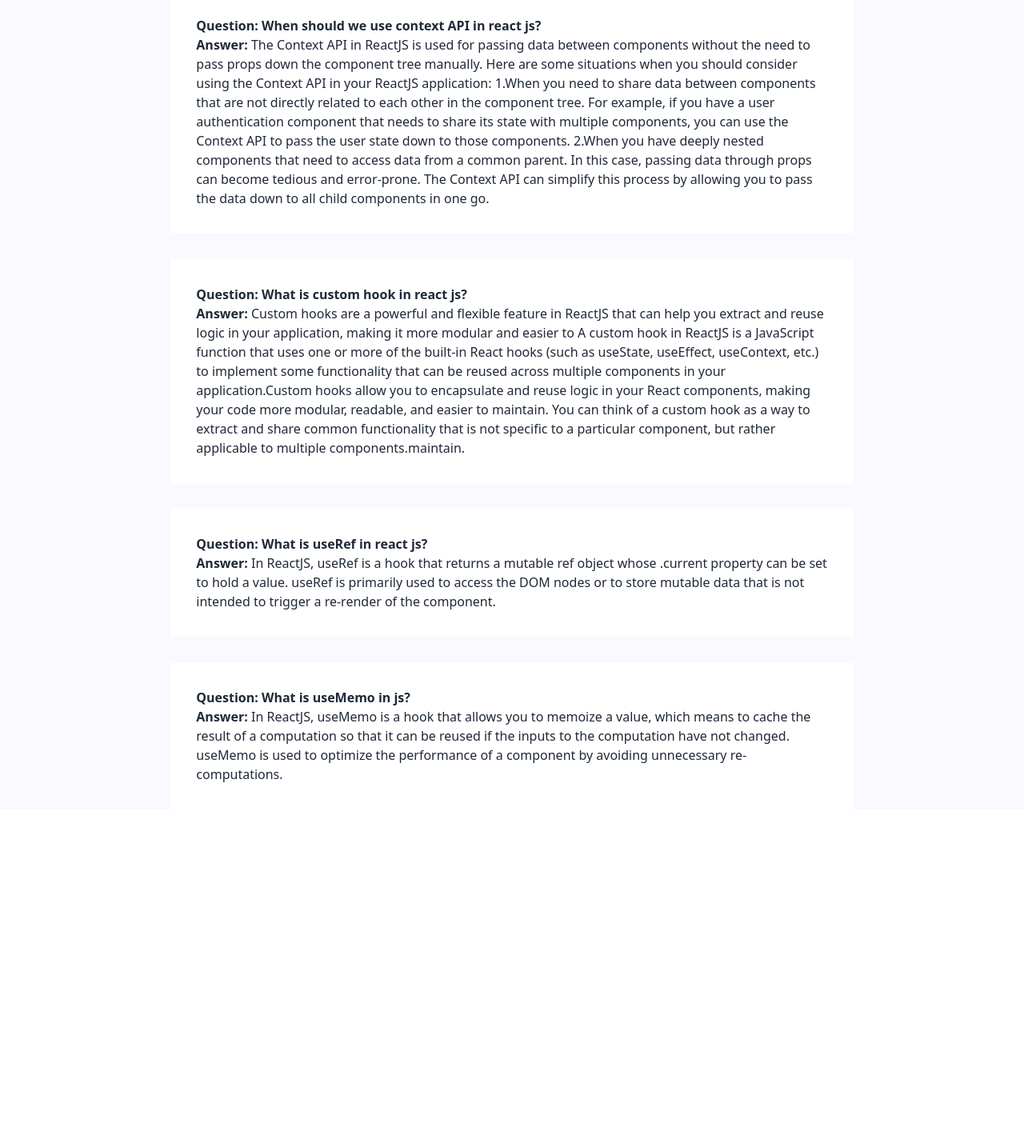
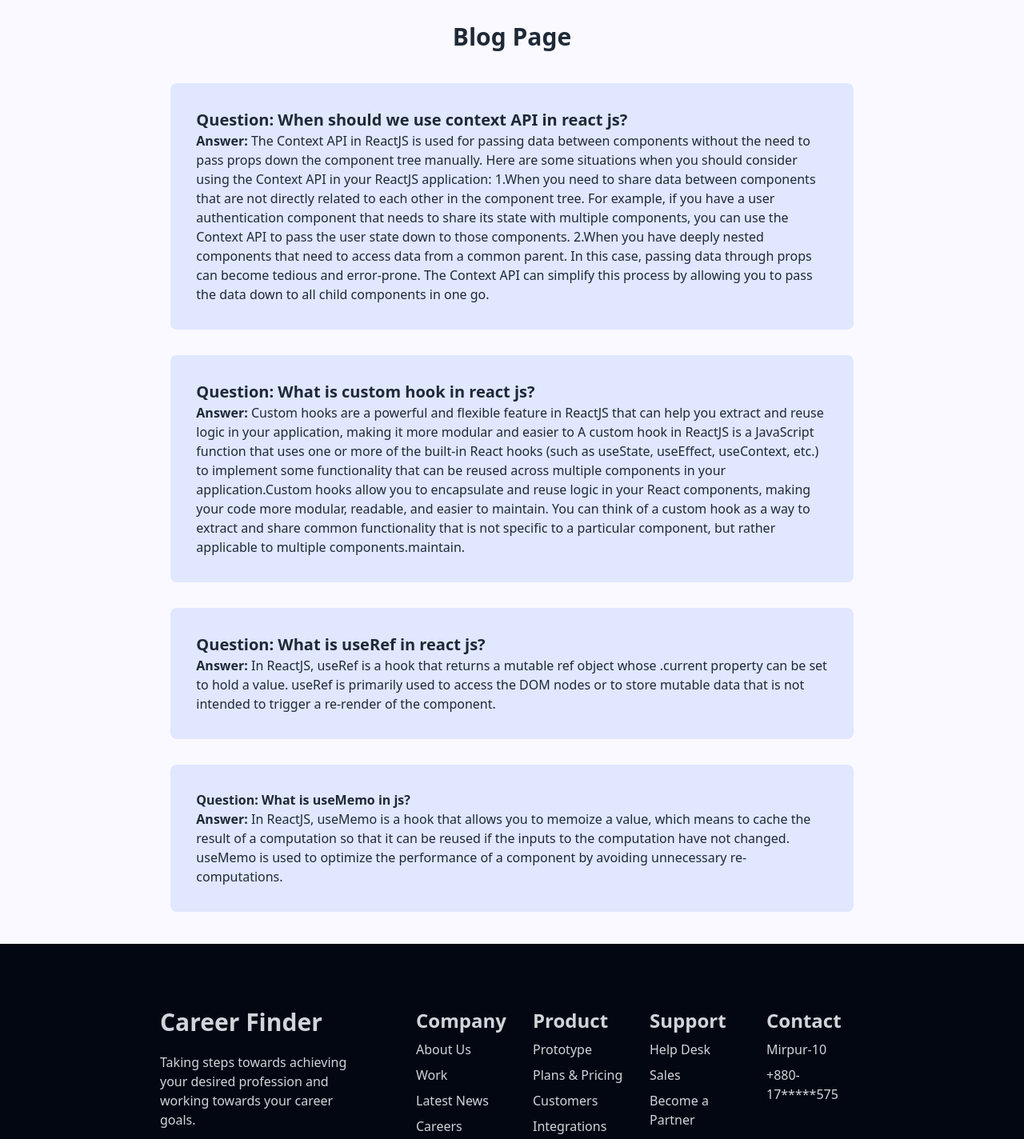
Before and after one commit to masum2000/career-finder, a React (Vite) app: page /blog in a window 1280 px wide. Shown: the part 100-1524 px from the top of the page at 80% size. Before the commit the page ends 1144 px from the top, so only its background shows below. Built offline with nearby package versions, Linux system fonts and the light colour scheme.

Commit message:
footer added

```diff
--- a/public/footer.json
+++ b/public/footer.json
@@ -0,0 +1,27 @@
+[
+    {
+        "id":1,
+        "title": "Company",
+        "features": ["About Us", "Work", "Latest News", "Career"]
+
+      },
+      {
+        "id":2,
+        "title": "Product",
+        "features": ["Prototype","Plans & Pricing","Customers","Integrations"]
+
+
+      },
+      {
+        "id":3,
+        "title": "Support",
+        "features": ["Help Desk", "Sales", "Become a Partner","Developers"]
+
+      },
+      {
+        "id":4,
+        "title": "Contact",
+        "features": ["524 Broadway , NYC","+1 777 - 978 - 5570"]
+
+      }
+]
--- a/src/components/AppliedJobs/AppliedJobs.jsx
+++ b/src/components/AppliedJobs/AppliedJobs.jsx
@@ -3,7 +3,10 @@ import React from 'react';
 const AppliedJobs = () => {
     return (
         <div>
-            <h2>This is Applied jobs page</h2>
+            <h2 className='font-bold text-3xl text-center py-10'>Applied jobs</h2>
+            <div>
+
+            </div>
         </div>
     );
 };
--- a/src/components/Blog/Blog.jsx
+++ b/src/components/Blog/Blog.jsx
@@ -3,21 +3,22 @@ import React from 'react';
 const Blog = () => {
     return (
         <div className=" w-8/12 mx-auto ">
-            <div className='bg-white p-8 mb-8 rou'>
-                <p className='font-bold'>Question: When should we use context API in react js?</p>
-                <p><span className='font-bold'>Answer:</span> The Context API in ReactJS is used for passing data between components without the need to pass props down the component tree manually. Here are some situations when you should consider using the Context API in your ReactJS application:
+            <h2 className='font-bold text-3xl text-center py-10'>Blog Page</h2>
+            <div className='bg-indigo-100 p-8 mb-8 rounded-lg'>
+                <p className='font-bold text-xl'>Question: When should we use context API in react js?</p>
+                <p><span className='font-bold'>Answer:</span>  The Context API in ReactJS is used for passing data between components without the need to pass props down the component tree manually. Here are some situations when you should consider using the Context API in your ReactJS application:
                 1.When you need to share data between components that are not directly related to each other in the component tree. For example, if you have a user authentication component that needs to share its state with multiple components, you can use the Context API to pass the user state down to those components.
                 2.When you have deeply nested components that need to access data from a common parent. In this case, passing data through props can become tedious and error-prone. The Context API can simplify this process by allowing you to pass the data down to all child components in one go.</p>
             </div>
-            <div className='bg-white p-8 mb-8'>
-                <p className='font-bold'>Question: What is custom hook in react js?</p>
+            <div className='bg-indigo-100 p-8 mb-8 rounded-lg'>
+                <p className='font-bold text-xl'>Question: What is custom hook in react js?</p>
                 <p><span className='font-bold'>Answer:</span>  Custom hooks are a powerful and flexible feature in ReactJS that can help you extract and reuse logic in your application, making it more modular and easier to A custom hook in ReactJS is a JavaScript function that uses one or more of the built-in React hooks (such as useState, useEffect, useContext, etc.) to implement some functionality that can be reused across multiple components in your application.Custom hooks allow you to encapsulate and reuse logic in your React components, making your code more modular, readable, and easier to maintain. You can think of a custom hook as a way to extract and share common functionality that is not specific to a particular component, but rather applicable to multiple components.maintain.</p>
             </div>
-            <div className='bg-white p-8 mb-8'>
-                <p className='font-bold'>Question: What is useRef in react js?</p>
+            <div className='bg-indigo-100 p-8 mb-8 rounded-lg'>
+                <p className='font-bold text-xl'>Question: What is useRef in react js?</p>
                 <p><span className='font-bold'>Answer:</span> In ReactJS, useRef is a hook that returns a mutable ref object whose .current property can be set to hold a value. useRef is primarily used to access the DOM nodes or to store mutable data that is not intended to trigger a re-render of the component.</p>
             </div>
-            <div className='bg-white p-8 mb-8'>
+            <div className='bg-indigo-100 p-8 mb-8 rounded-lg'>
                 <p className='font-bold'>Question: What is useMemo in js?</p>
                 <p><span className='font-bold'>Answer:</span> In ReactJS, useMemo is a hook that allows you to memoize a value, which means to cache the result of a computation so that it can be reused if the inputs to the computation have not changed. useMemo is used to optimize the performance of a component by avoiding unnecessary re-computations.</p>
             </div>
--- a/src/components/Footer/Footer.jsx
+++ b/src/components/Footer/Footer.jsx
@@ -1,14 +1,81 @@
-import React from 'react';
+import React, { useEffect, useState } from 'react';
 
 const Footer = () => {
+    const [footers, setFooters] = useState ([]);
+
+    useEffect (() => {
+        fetch ('footer.json')
+        .then(res => res.json())
+        .then(data => setFooters(data))
+    }, []);
+
     return (
-        <div>
-            <div className=""></div>
-            <div className=""></div>
-            <div className=""></div>
-            <div className=""></div>
-            <div className=""></div>
+
+        <div className='bg-gray-950  bottom-0 left-0 '>
+            {/* <div class="w-9/12 mx-auto grid grid-cols-3">
+                <div class="col-span-1 bg-gray-200 h-10">
+                    <h1>Career Finder</h1>
+                    <p>"Taking steps towards achieving your desired profession and working towards your career goals."</p>
+                    <div>
+                        <img src='../../assets/Icons/Group 9969.png'></img>
+                    </div>
+                </div>
+                <div class="col-span-2 bg-gray-400 h-10">
+                {
+                footers.map(footer => <div>
+                    <li>{footer.title}</li>
+                    <li>{footer.features[0]}</li>
+                    <li>{footer.features[1]}</li>
+                    <li>{footer.features[2]}</li>
+                    <li>{footer.features[3]}</li>
+
+                </div>)
+            }
+                </div>
+            </div> */}
+            <div class=" w-9/12 mx-auto">
+               <div class="grid md:grid-cols-3 mt-10 ">
+                      <div class="col-span-1  text-gray-300 p-10 my-10">
+                          <h1 className='text-3xl font-bold'>Career Finder</h1>
+                           <p className='mt-5'>Taking steps towards achieving your desired profession and working towards your career goals.</p>
+                          <div>
+                            <img className='mt-5' src="../../../src/assets/Icons/Group9969.png" alt="Icons" />
+                           </div>
+                      </div>
+                      <div class="grid md:grid-cols-4 sm:grid-cols-2 col-span-2 text-gray-300 gap-6 p-10  md:my-10">
+                          <div className="space-y-2">
+                            <p className='text-2xl font-bold'>Company</p>
+                            <p>About Us</p>
+                            <p>Work</p>
+                            <p>Latest News</p>
+                            <p>Careers</p>
+                          </div>
+                          <div className="space-y-2">
+                             <p className='text-2xl font-bold'>Product</p>
+                             <p>Prototype</p>
+                             <p>Plans & Pricing</p>
+                             <p>Customers</p>
+                             <p>Integrations</p>
+                          </div>
+                          <div className="space-y-2">
+                            <p className='text-2xl font-bold'>Support</p>
+                            <p>Help Desk</p>
+                            <p>Sales</p>
+                            <p>Become a Partner</p>
+                            <p>Developers</p>
+                          </div>
+                          <div className="space-y-2">
+                            <p className='text-2xl font-bold'>Contact</p>
+                            <p>Mirpur-10</p>
+                            <p>+880-17*****575</p>
+                            <p></p>
+                            <p></p>
+                          </div>
+                      </div>
+              </div>
+           </div>
         </div>
+
     );
 };
 
--- a/src/components/Statistics/Statistics.jsx
+++ b/src/components/Statistics/Statistics.jsx
@@ -17,14 +17,17 @@ const Statistics = () => {
       ];
 
     return (
-      <div className='grid md:grid-cols-3'>
+
+      <div>
+        <div className='font-bold text-3xl text-center py-10'>Statistics</div>
+        <div className='grid justify-items-center md:grid-cols-3 '>
 
         <div className=""></div>
-        <div className="">
+        <div className="justify-center">
         <div className=''>
             <PieChart
-             width={500}
-             height={500}
+             width={350}
+             height={400}
             >
                 <Pie
         data={data}
@@ -48,6 +51,7 @@ const Statistics = () => {
         </div>
         <div className=""></div>
         </div>
+      </div>
 
 
     );
```
Also changed, not shown: src/assets/Icons/Group9969.png (renamed from src/assets/Icons/Group 9969.png).
